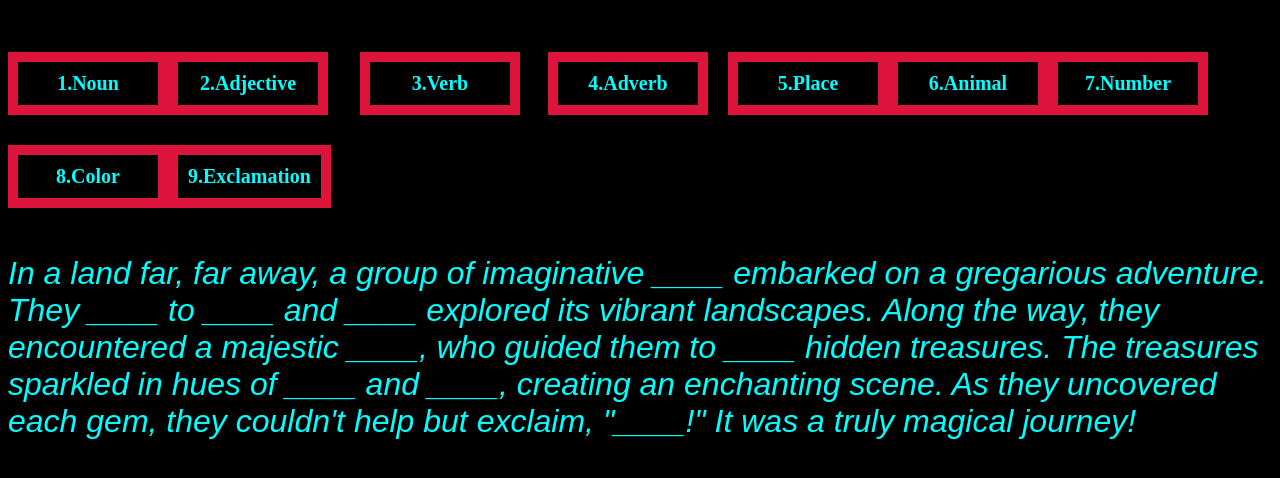
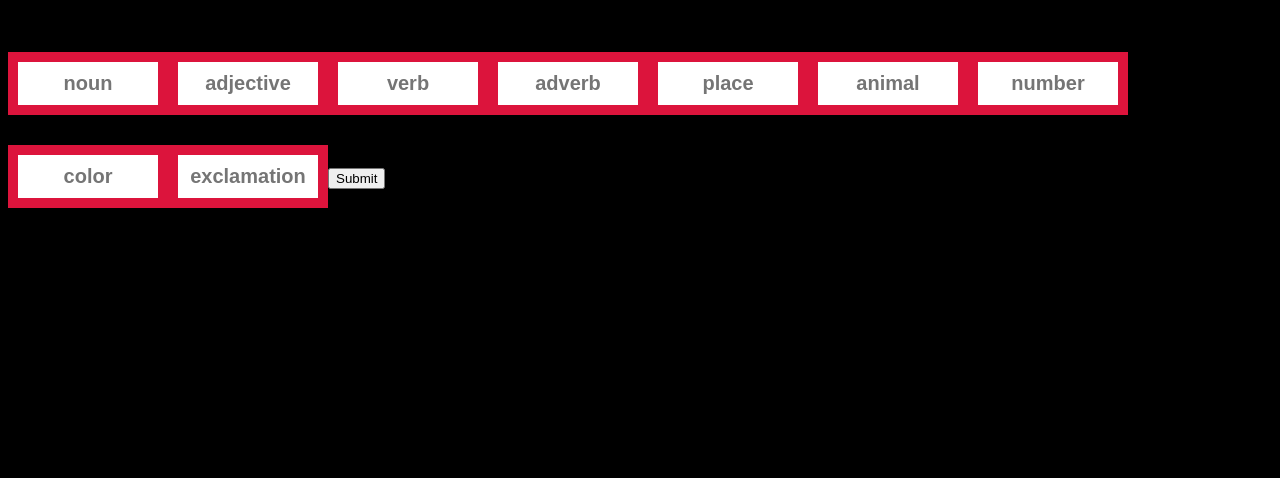
Before and after one commit to UnicornPlatinum23/Madlibs, a plain HTML site: page index.html in a window 1280 px wide. Shown: the part 120-598 px from the top of the page. Drawn offline with Linux system fonts and the light colour scheme.

Commit message:
pushing js

```diff
--- /dev/null
+++ b/app.js
@@ -0,0 +1,16 @@
+function createParagraph(){
+  var wordOne = document.getElementById('wordOne').value;
+  var wordTwo = document.getElementById('wordTwo').value;
+  var wordThree = document.getElementById('wordThree').value;
+  var wordFour = document.getElementById('wordFour').value;
+  var wordFive = document.getElementById('wordFive').value;
+  var wordSix = document.getElementById('wordSix').value;
+  var wordSeven = document.getElementById('wordSeven').value;
+  var wordEight = document.getElementById('wordEight').value;
+  var wordNine = document.getElementById('wordNine').value;
+
+
+  var paragraph = `In a land far, far away, a group of imaginative ${wordOne} embarked on a gregarious adventure. They ${wordTwo}  to ${wordThree} and ${wordFour} explored its vibrant landscapes. Along the way, they encountered a majestic ${wordFive}, who guided them to ${wordSix} hidden treasures. The treasures sparkled in hues of ${wordSeven} and ${wordEight}, creating an enchanting scene. As they uncovered each gem, they couldn't help but exclaim, "${wordNine}!" It was a truly magical journey!`;
+
+  document.getElementById('answer').innerHTML = paragraph;
+}
--- a/index.html
+++ b/index.html
@@ -16,7 +16,17 @@
     <div id="box">
     <h1>Treasure Cove</h1>
 
-        <div class="box">1.Noun</div>
+        <input class="box" type="text" id="wordOne" placeholder="noun">
+        <input class="box" type="text" id="wordTwo" placeholder="adjective">
+        <input class="box" type="text" id="wordThree" placeholder="verb">
+        <input class="box" type="text" id="wordFour" placeholder="adverb">
+        <input class="box" type="text" id="wordFive" placeholder="place">
+        <input class="box" type="text" id="wordSix" placeholder="animal">
+        <input class="box" type="text" id="wordSeven" placeholder="number">
+        <input class="box" type="text" id="wordEight" placeholder="color">
+        <input class="box" type="text" id="wordNine" placeholder="exclamation">
+        <button type="button" onclick="createParagraph()">Submit</button>
+        <!-- <div class="box">1.Noun</div>
         <div class="box">2.Adjective</div>
         <div class="box">3.Verb</div>
         <div class="box">4.Adverb</div>
@@ -24,16 +34,16 @@
         <div class="box">6.Animal</div>
         <div class="box">7.Number</div>
         <div class="box">8.Color</div>
-        <div class="box">9.Exclamation</div>
+        <div class="box">9.Exclamation</div> -->
     </div>
 
 
 
-    <p>In a land far, far away, a group of imaginative ____ embarked on a gregarious adventure. They ____ to ____ and ____ explored its vibrant landscapes. Along the way, they encountered a majestic ____, who guided them to ____ hidden treasures. The treasures sparkled in hues of ____ and ____, creating an enchanting scene. As they uncovered each gem, they couldn't help but exclaim, "____!" It was a truly magical journey!</p>
+    <p id="answer"></p>
 
 
 
-
+   <script src="./app.js"></script>
 </body>
 
 </html>
```
